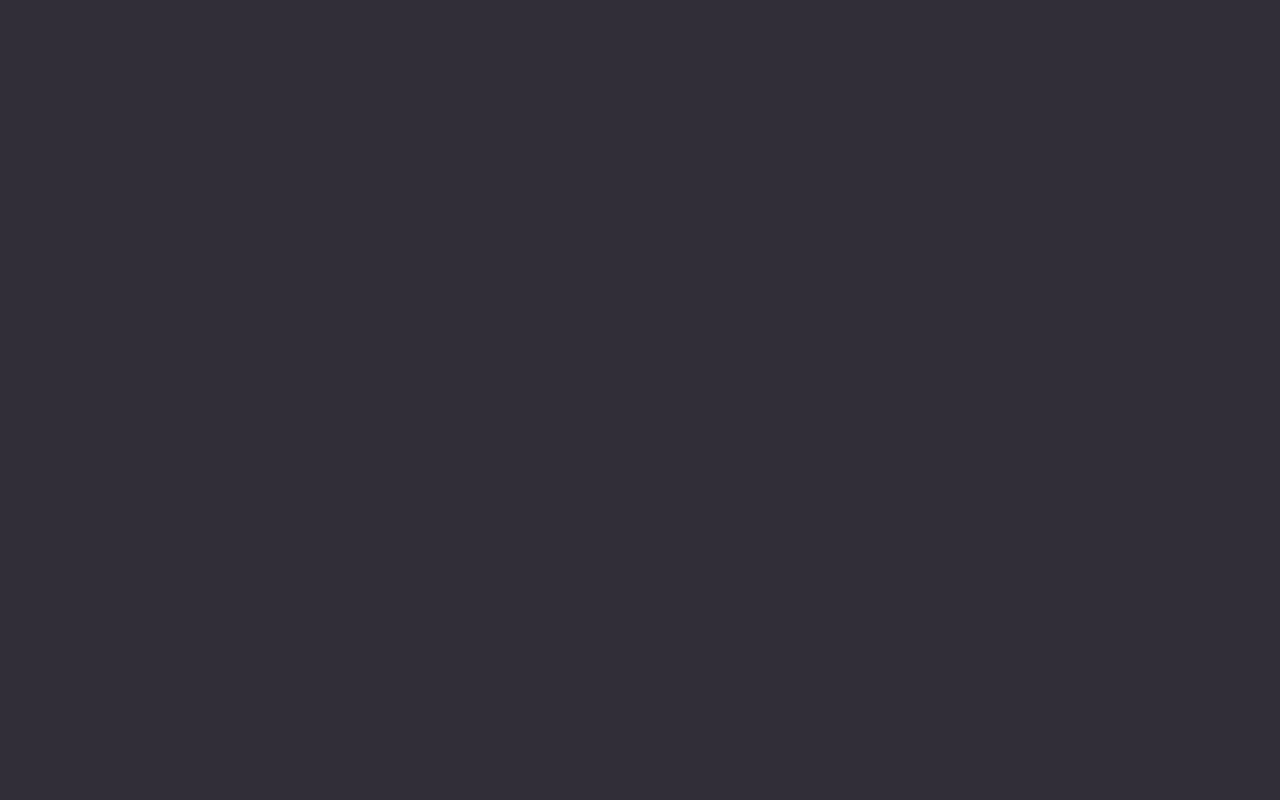
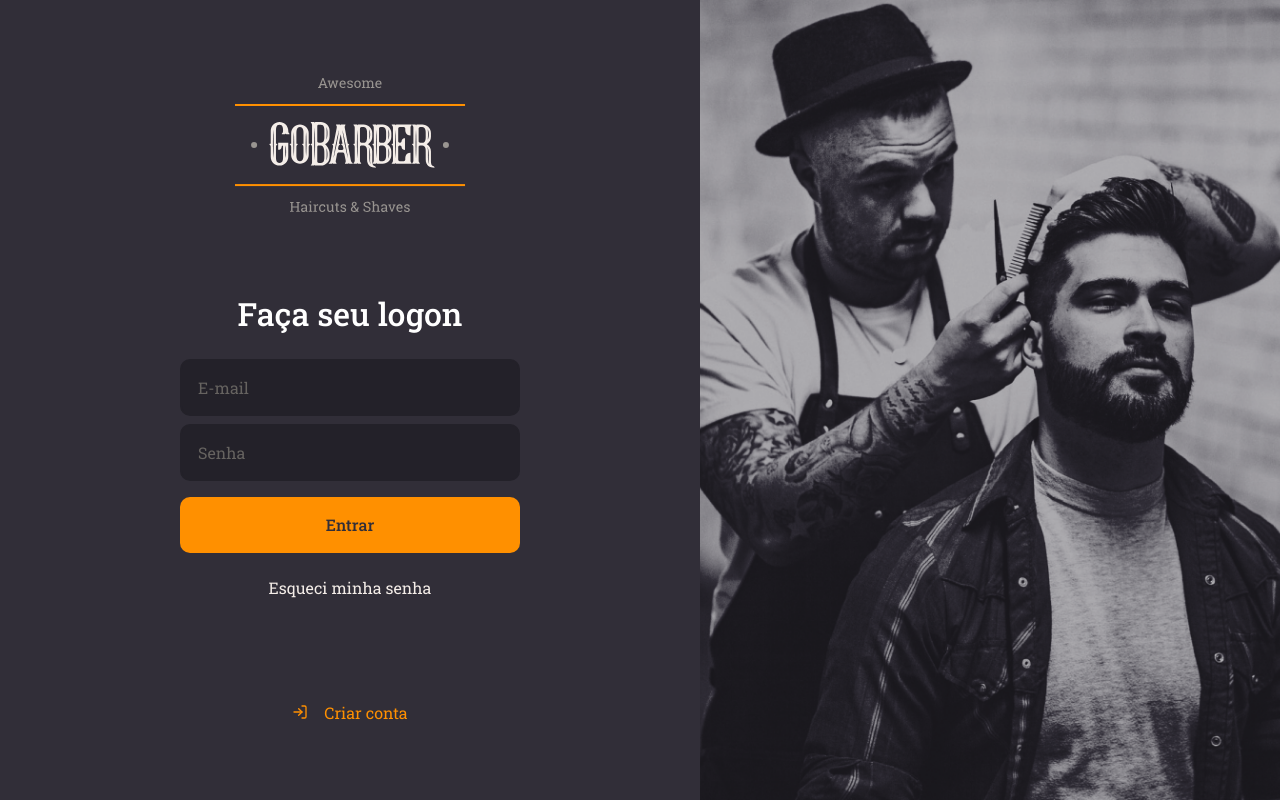
Before and after one commit to alsdede/gobarber-app, a React (Create React App) app in the folder web/: page / in a window 1280 px wide. Built offline with nearby package versions, Linux system fonts and the light colour scheme.

Commit message:
add Login page UI

```diff
--- a/web/prettier.config.js
+++ b/web/prettier.config.js
@@ -1,5 +1,5 @@
 module.exports = {
   singleQuote: true,
-  trailingComma: "all",
-  allowParans: "avoid",
+  trailingComma: 'all',
+  allowParans: 'avoid',
 };
--- a/web/src/App.tsx
+++ b/web/src/App.tsx
@@ -1,8 +1,10 @@
 import React from 'react';
 import GlobalStyle from './styles/global';
+import SignIn from './pages/SignIn';
 
 const App: React.FC = () => (
   <>
+    <SignIn />
     <GlobalStyle />
   </>
 );
--- /dev/null
+++ b/web/src/pages/SignIn/index.tsx
@@ -0,0 +1,30 @@
+import React from 'react';
+import { FiLogIn } from 'react-icons/fi';
+import logoImg from '../../assets/logo.svg';
+import { Container, Content, Background } from './styles';
+
+const SignIn: React.FC = () => {
+  return (
+    <Container>
+      <Content>
+        <img src={logoImg} alt="GoBarber" />
+
+        <form>
+          <h1>Faça seu logon</h1>
+          <input type="text" placeholder="E-mail" />
+          <input type="password" placeholder="Senha" />
+
+          <button type="submit">Entrar</button>
+          <a href="forgot">Esqueci minha senha</a>
+        </form>
+        <a href="criar">
+          <FiLogIn />
+          Criar conta
+        </a>
+      </Content>
+      <Background />
+    </Container>
+  );
+};
+
+export default SignIn;
--- /dev/null
+++ b/web/src/pages/SignIn/styles.ts
@@ -0,0 +1,99 @@
+import styled from 'styled-components';
+import { shade } from 'polished';
+import signInBackgroundImg from '../../assets/sign-in-background.png';
+
+export const Container = styled.div`
+  height: 100vh;
+  display: flex;
+  align-items: stretch;
+`;
+
+export const Content = styled.div`
+  display: flex;
+  align-items: center;
+  flex-direction: column;
+  place-content: center;
+
+  width: 100%;
+  max-width: 700px;
+
+  form {
+    margin: 80px 0px;
+    width: 340px;
+    text-align: center;
+  }
+
+  h1 {
+    margin-bottom: 24px;
+  }
+
+  input {
+    background: #232129;
+    border-radius: 10px;
+    border: 2px solid #232129;
+    padding: 16px;
+    width: 100%;
+    color: #f4ede8;
+
+    &::placeholder {
+      color: #666360;
+    }
+
+    & + input {
+      margin-top: 8px;
+    }
+  }
+
+  button {
+    background: #ff9000;
+    height: 56px;
+    border-radius: 10px;
+    border: 0;
+    padding: 0 16px;
+    color: #312e38;
+    width: 100%;
+    font-weight: 500;
+    margin-top: 16px;
+    transition: background-color 0.2s;
+
+    &:hover {
+      background: ${shade(0.2, '#ff9000')};
+    }
+  }
+
+  a {
+    color: #f4ede8;
+    display: block;
+    margin-top: 24px;
+    text-decoration: none;
+    transition: color 0.2s;
+
+    &:hover {
+      color: ${shade(0.2, '#f4ede8')};
+    }
+  }
+  > a {
+    color: #ff9000;
+    display: block;
+    margin-top: 24px;
+    text-decoration: none;
+    transition: color 0.2s;
+
+    display: flex;
+    align-items: center;
+
+    svg {
+      margin-right: 16px;
+    }
+
+    &:hover {
+      color: ${shade(0.2, '#ff9000')};
+    }
+  }
+`;
+
+export const Background = styled.div`
+  flex: 1;
+  background: url(${signInBackgroundImg}) no-repeat center;
+  background-size: cover;
+`;
```
Also changed, not shown: web/src/assets/logo.svg (added), web/src/assets/sign-in-background.png (added).
